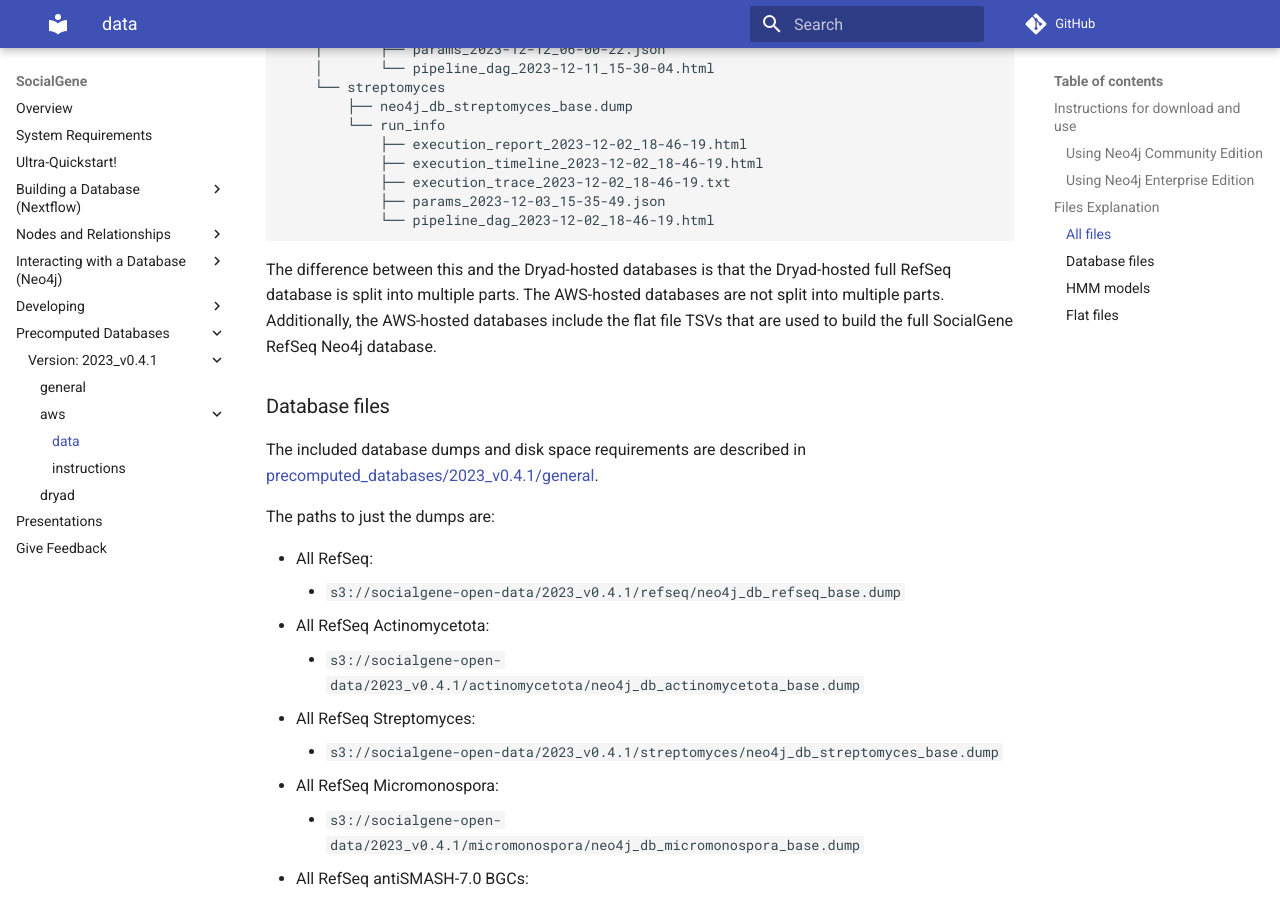
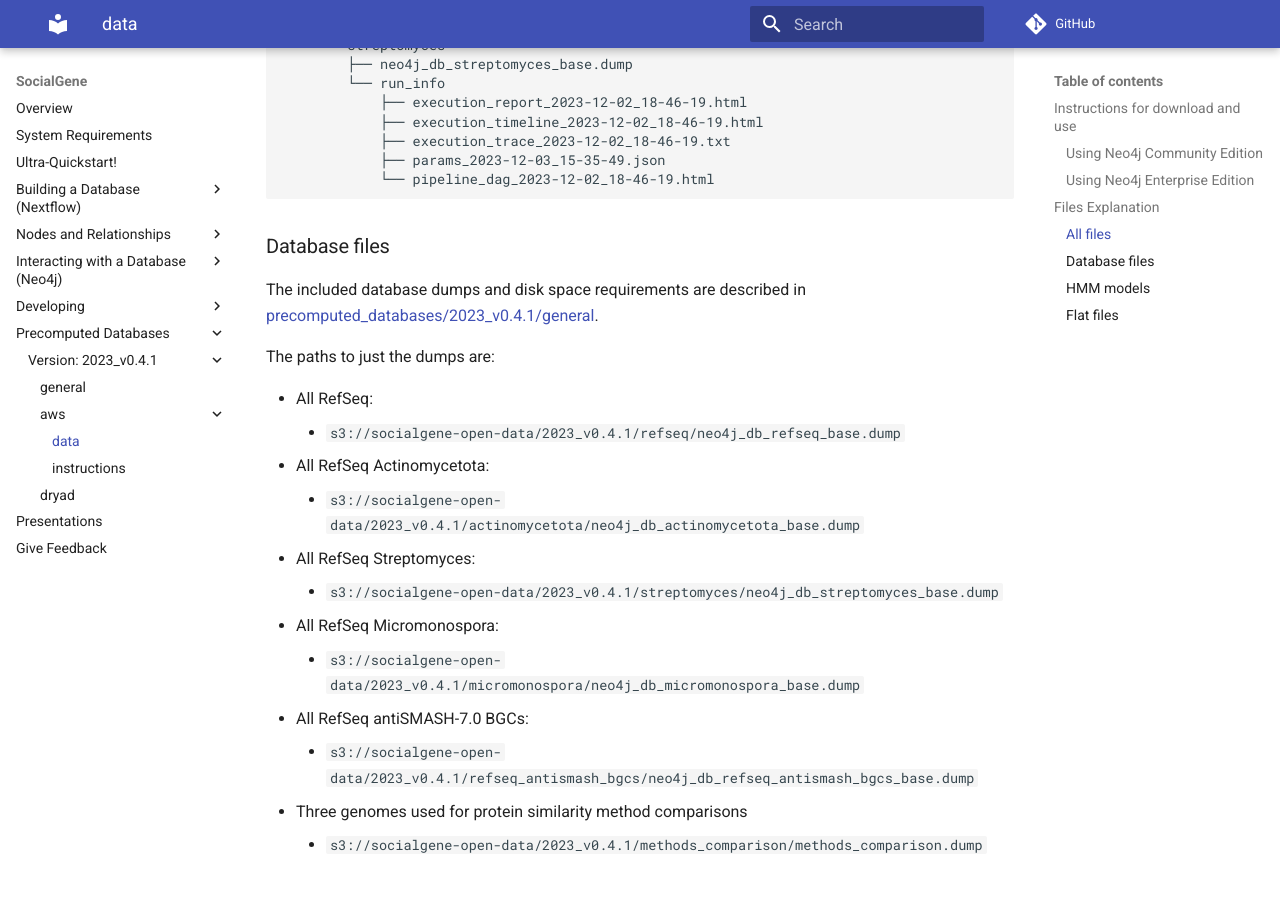
Before and after one commit to socialgene/socialgene.github.io, an MkDocs documentation site: the page built from docs/precomputed_databases/2023_v0.4.1/aws/aws.md, in a window 1280 px wide and 900 px high, scrolled down 3125 px. Built offline with MkDocs 1.6.1 and Material for MkDocs 9.7.7, drawn with Linux system fonts in a browser that asks for light colours; comment, search, counter and statistics services are not loaded; some of the changed text lies outside the part shown.

Commit message:
Update aws.md

````diff
--- a/docs/precomputed_databases/2023_v0.4.1/aws/aws.md
+++ b/docs/precomputed_databases/2023_v0.4.1/aws/aws.md
@@ -17,9 +17,6 @@
 
 Then follow the instructions for [restoring from a full database dump/backup](../../../../neo4j/database_backups/#restore-from-a-full-database-dumpbackup) to rehydrate the Neo4j database. Note that the instructions use Docker, so you will need to have Docker installed or [manually install Neo4j](https://neo4j.com/docs/operations-manual/current/installation/).
 
-
-docs/neo4j/database_backups.md
-/docs/precomputed_databases/2023_v0.4.1/aws/aws.md
 
 ### Using Neo4j Enterprise Edition
 
@@ -157,10 +154,6 @@
             └── pipeline_dag_2023-12-02_18-46-19.html
 ```
 
-
-The difference between this and the Dryad-hosted databases is that the Dryad-hosted full RefSeq database is split into multiple parts. The AWS-hosted databases are not split into multiple parts. Additionally, the AWS-hosted databases include the flat file TSVs that are used to build the full SocialGene RefSeq Neo4j database.
-
-
 ### Database files
 
 The included database dumps and disk space requirements are described in [precomputed_databases/2023_v0.4.1/general](../../general/).
````
